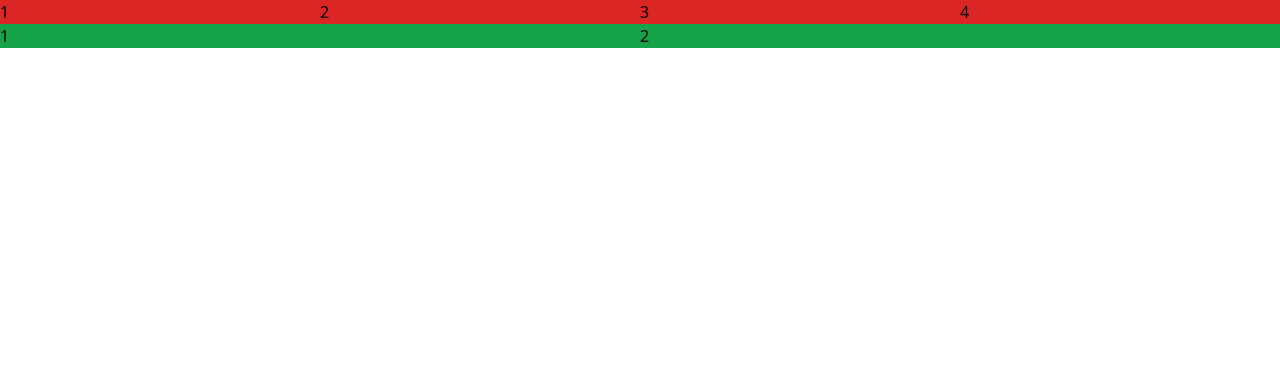
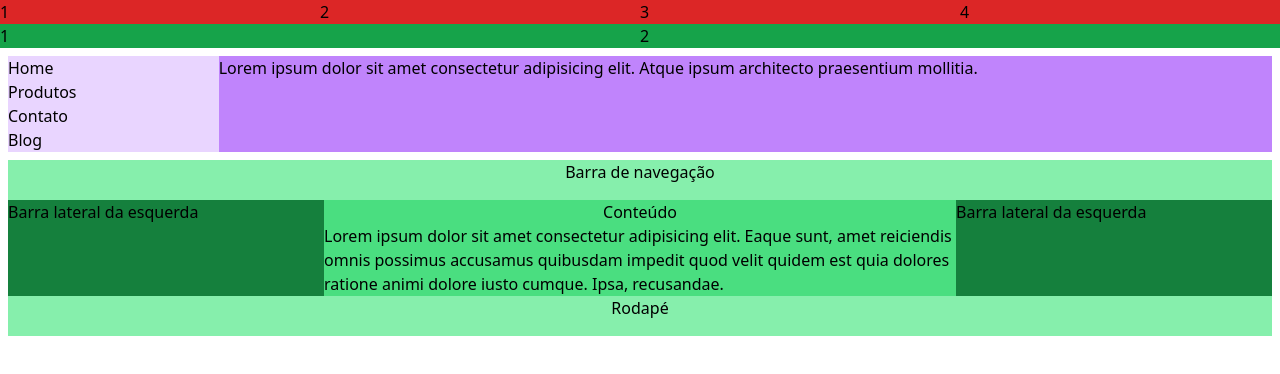
Before and after one commit to SirGuiL/tailwind-css, a website: page Aula4/src/index.html in a window 1280 px wide. Drawn offline with Linux system fonts and the light colour scheme.

Commit message:
col-span-x

```diff
--- a/Aula4/src/index.html
+++ b/Aula4/src/index.html
@@ -20,5 +20,34 @@
         <div class="bg-green-600">1</div>
         <div class="bg-green-600">2</div>
     </div>
+
+    <!-- col-span-x -->
+    <div class="grid grid-cols-6 bg-purple-600 m-2">
+        <div class="col-span-1 bg-purple-200">
+            <ul>
+                <li>Home</li>
+                <li>Produtos</li>
+                <li>Contato</li>
+                <li>Blog</li>
+            </ul>
+        </div>
+        <div class="col-span-5 bg-purple-400">
+            <p>Lorem ipsum dolor sit amet consectetur adipisicing elit. Atque ipsum architecto praesentium mollitia.</p>
+        </div>
+    </div>
+    <div class="grid grid-cols-4 bg-green-300 m-2">
+        <div class="col-span-4 mx-auto mb-4">Barra de navegação</div>
+        <div class="col-span-1 bg-green-700">
+            <p>Barra lateral da esquerda</p>
+        </div>
+        <div class="col-span-2 bg-green-400">
+            <p class="text-center">Conteúdo</p>
+            <p>Lorem ipsum dolor sit amet consectetur adipisicing elit. Eaque sunt, amet reiciendis omnis possimus accusamus quibusdam impedit quod velit quidem est quia dolores ratione animi dolore iusto cumque. Ipsa, recusandae.</p>
+        </div>
+        <div class="col-span-1 bg-green-700">
+            <p>Barra lateral da esquerda</p>
+        </div>
+        <div class="col-span-4 mx-auto mb-4">Rodapé</div>
+    </div>
 </body>
 </html>
```
Also changed, not shown: Aula4/src/css/styles.css.
